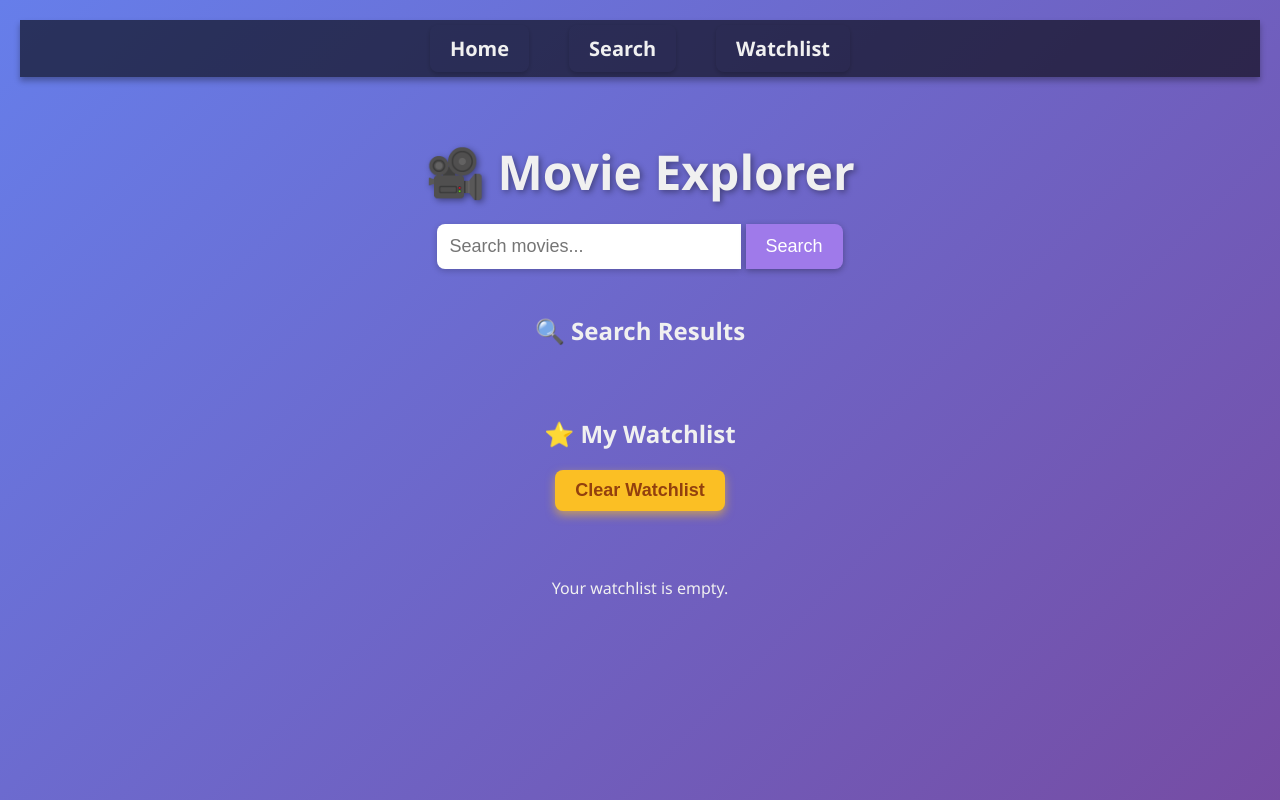
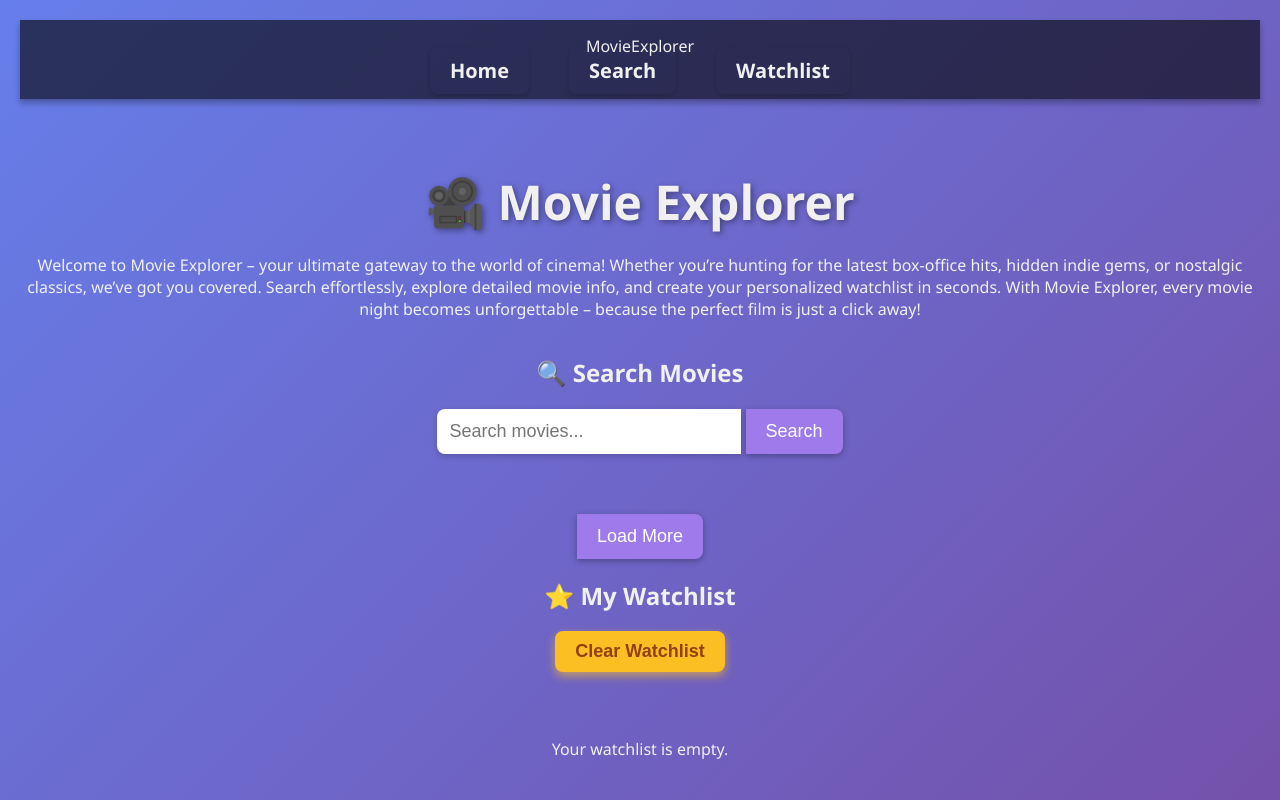
Before and after one commit to Bhavesh-Asapure-17/movie-watchlist-app, a plain HTML site: page index.html in a window 1280 px wide. Shown: the top 800 px of the page. Drawn offline with Linux system fonts and the light colour scheme.

Commit message:
Update index.html

```diff
--- a/index.html
+++ b/index.html
@@ -1,37 +1,53 @@
 <!DOCTYPE html>
 <html lang="en">
   <head>
-  <meta charset="UTF-8">
-  <title>🎬 Movie Search & Watchlist</title>
-  <link rel="stylesheet" href="style.css">
+    <meta charset="UTF-8" />
+    <title>🎬 Movie Explorer</title>
+    <link rel="stylesheet" href="style.css" />
   </head>
   <body>
-
-  <div id="top"></div>
-
-  <nav>
+    <nav class="navbar-container">
+      <div class="brand">Movie<span>Explorer</span></div>
       <ul class="navbar">
-      <li><a href="#top">Home</a></li>
-      <li><a href="#movie-result">Search</a></li>
-      <li><a href="#watchlist">Watchlist</a></li>
+        <li><a href="#home">Home</a></li>
+        <li><a href="#search-section">Search</a></li>
+        <li><a href="#watchlist-section">Watchlist</a></li>
       </ul>
     </nav>
 
+    <section id="home" class="section">
       <h1>🎥 Movie Explorer</h1>
+      <p class="description">
+        Welcome to Movie Explorer – your ultimate gateway to the world of
+        cinema! Whether you’re hunting for the latest box-office hits, hidden
+        indie gems, or nostalgic classics, we’ve got you covered. Search
+        effortlessly, explore detailed movie info, and create your personalized
+        watchlist in seconds. With Movie Explorer, every movie
+        night becomes unforgettable – because the perfect film is just a click
+        away!
+      </p>
+    </section>
 
+    <section id="search-section" class="section">
+      <h2>🔍 Search Movies</h2>
       <div class="search-box">
         <input type="text" id="movie-input" placeholder="Search movies..." />
         <button onclick="searchMovies()">Search</button>
       </div>
+      <div id="movie-result" class="movie-container"></div>
+    </section>
 
-  <h2>🔍 Search Results</h2>
     <div id="movie-result" class="movie-container"></div>
+    <button id="load-more" class="load-more-btn">Load More</button>
 
+    <section id="watchlist-section" class="section">
       <h2>⭐ My Watchlist</h2>
-  <button id="clear-watchlist-btn">Clear Watchlist</button>
+      <button id="clear-watchlist-btn" onclick="clearWatchlist()">
+        Clear Watchlist
+      </button>
       <div id="watchlist" class="movie-container"></div>
+    </section
 
-  <!-- Modal for movie details -->
     <div id="movie-modal" class="modal">
       <div class="modal-content">
         <span id="modal-close" class="close">&times;</span>
```
Lines whose indentation alone changed are shown as unchanged.
